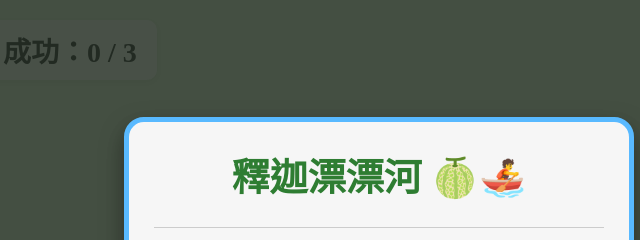
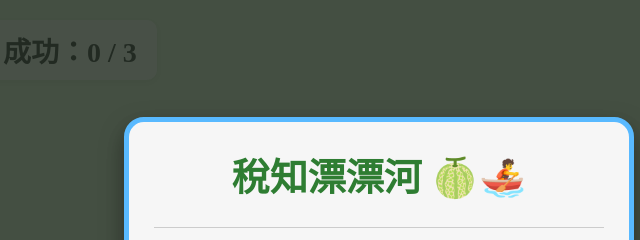
Before and after one commit to cyc7722/0725gamecollection, a plain HTML site: page river.html in a window 1280 px wide. Shown: the top 240 px of the page, 261-901 px from the left. Drawn offline with Linux system fonts and the light colour scheme.

Commit message:
Update river.html

```diff
--- a/river.html
+++ b/river.html
@@ -4,7 +4,7 @@
 <head>
 <meta charset="UTF-8">
 <meta name="viewport" content="width=device-width, initial-scale=1.0, maximum-scale=1.0, user-scalable=no">
-<title>釋迦漂漂河 - 角色回饋精緻優化版 🍈🚣</title>
+<title>稅知漂漂河 - 角色回饋精緻優化版 🍈🚣</title>
 
 <style>
     body {
@@ -117,7 +117,7 @@
 
 <div id="startScreen">
     <div class="start-box">
-        <h1>釋迦漂漂河 🍈🚣</h1>
+        <h1>稅知漂漂河 🍈🚣</h1>
         <hr style="border: 0; height: 1px; background: #ccc;">
         <ul>
             <li><strong>🎮 操控方式：</strong>電腦請用鍵盤左右鍵；手機平板請點擊畫面<strong>左半邊（向左跳格）</strong>或<strong>右半邊（向右跳格）</strong>控制移動。</li>
```
